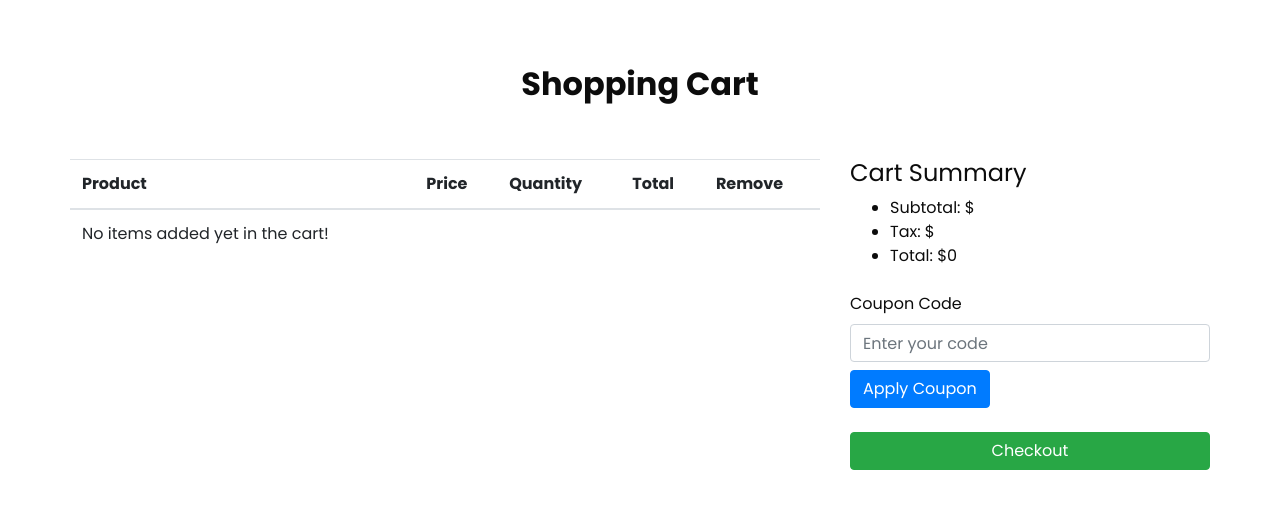
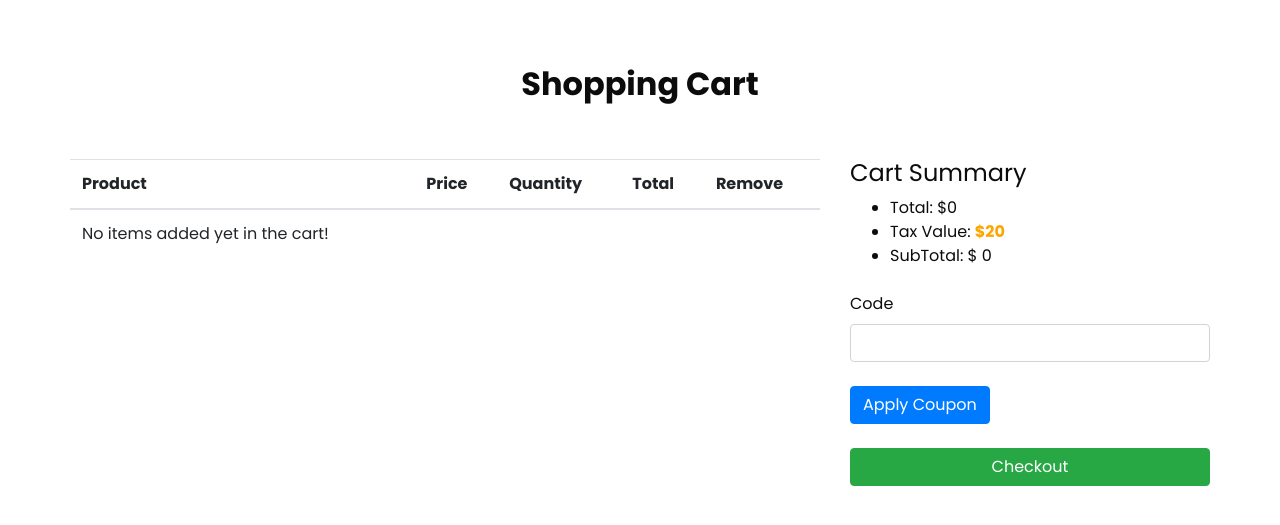
Before and after one commit to MazenShalaby/E-Commerce, a Django app: page /cart/ in a window 1280 px wide. Shown: the part 159-684 px from the top of the page. Run offline with Django 5.2, Linux system fonts and the light colour scheme; tables that the repository leaves empty hold one stand-in row (values such as "Sample post"); some libraries are stand-ins or nearby versions.

Commit message:
feat(cart, coupons): add cart coupon methods, update the cart detail template and add a route for coupon apply view and connect it to the main route

```diff
--- a/cart/cart.py
+++ b/cart/cart.py
@@ -1,8 +1,9 @@
+from django.shortcuts import get_object_or_404
 from decimal import Decimal
 from django.conf import settings
 
 from inventory.models import Product
-
+from coupons.models  import Coupon
 # create your cart here.
 
 
@@ -11,6 +12,10 @@ class Cart:
     def __init__(self, request):
         self.session = request.session
         self.cart = self.session.setdefault(settings.CART_SESSION_ID, {})
+        self.coupon_id = self.session.get('coupon_id')
+        if len(self) == 0:
+            self.session['coupon_id'] = None
+            self.save()
 
     def save(self):
         self.session.modified = True
@@ -58,3 +63,31 @@ class Cart:
 
     def __len__(self):
         return sum(item["quantity"] for item in self.cart.values())
+
+    @property
+    def coupon(self):
+        if self.coupon_id:
+            return get_object_or_404(Coupon, id=self.coupon_id)
+        return None
+
+    def apply_discount(self): # base_price * (1 - percentage / 100)
+        if self.coupon_id:
+            return round(self.get_total_price() * (1 - self.coupon.discount / Decimal(100)), 2)
+        return self.get_total_price()
+
+    def get_discount(self): # value reduced from total price
+        if self.coupon_id:
+            return self.get_total_price() - self.apply_discount()
+        return Decimal(0)
+
+    def get_total_price_after_discount_applied(self): # new total price after discount applied
+        if self.coupon_id:
+            return self.get_discount()
+        return None
+
+    def apply_tax(self, tax_value=20):
+        if self.coupon_id:
+            return self.apply_discount() + tax_value
+        elif not self.coupon_id:
+            return self.get_total_price() + tax_value
+        return None
--- a/cart/views.py
+++ b/cart/views.py
@@ -3,6 +3,7 @@ from django.shortcuts import render, get_object_or_404, redirect
 from .cart import Cart
 from .forms import CartAddForm
 from inventory.models import Product
+from coupons.forms import CouponApplyForm
 
 # Create your views here.
 
@@ -45,5 +46,6 @@ def cart_detail(request):
                 'override': True,
             }
         )
-    context = {'cart': cart}
+    coupon_apply_form = CouponApplyForm(request.POST)
+    context = {'cart': cart, 'coupon_apply_form': coupon_apply_form}
     return render(request, "cart/cart_detail.html", context)
--- /dev/null
+++ b/coupons/urls.py
@@ -0,0 +1,9 @@
+from django.urls import path
+
+from .views import coupon_apply
+# create your urlpatterns here.
+
+
+urlpatterns = [
+    path('apply/', coupon_apply, name='coupon-apply'),
+]
--- a/e_commerce/urls.py
+++ b/e_commerce/urls.py
@@ -27,6 +27,7 @@ urlpatterns = [
     path('inventory/', include('inventory.urls')),
     path('cart/', include('cart.urls')),
     path('orders/', include('orders.urls')),
+    path('coupons/', include('coupons.urls')),
     path("", TemplateView.as_view(template_name='home.html'), name='home')
 ]
 
--- a/templates/cart/cart_detail.html
+++ b/templates/cart/cart_detail.html
@@ -1,5 +1,5 @@
 {% extends 'base.html' %}
-
+{% load crispy_forms_tags %}
 {% block title %}
 Cart
 {% endblock title %}
@@ -69,13 +69,30 @@ Cart
         <div class="cart_summary">
           <h4>Cart Summary</h4>
           <ul>
-            <li>Subtotal: <span>$</span></li>
-            <li>Tax: <span>$</span></li>
+            <!-- <li>Subtotal: <span>$</span></li> -->
             <li>Total: <span>${{cart.get_total_price}}</span></li>
+
+            {% if cart.coupon %}
+            <li>Applied Code: <span style="color: green;"><b>{{cart.coupon.code}}</b></span></li>
+            <li>Discount : <span>(%{{cart.coupon.discount}})</span></li>
+            <li>Discounted Value: <span style="color: red;"><b>-${{cart.get_discount}}</b></span></li>
+            <li>Discount Applied: <span>${{cart.apply_discount}}</span></li>
+            <li>Tax Value: <span style="color: orange;"><b>$20</b></span></li>
+            <li>SubTotal: <span style="color: rgb(50, 50, 209);"><b>${{cart.apply_tax}}</b></span></li>
+            {% else %}
+            <li>Tax Value: <span style="color: orange;"><b>$20</b></span></li>
+            <li>SubTotal: <span>$
+                {% if not cart.get_total_price %}
+                0
+                {% else %}
+                {{cart.apply_tax}}
+                {% endif %}
+              </span></li>
+            {% endif %}
           </ul>
-          <form class="coupon_form mt-4">
-            <label for="coupon_code">Coupon Code</label>
-            <input type="text" id="coupon_code" class="form-control" placeholder="Enter your code">
+          <form class="coupon_form mt-4" action="{% url 'coupon-apply' %}" method="post">
+            {% csrf_token %}
+            {{coupon_apply_form|crispy}}
             <button type="submit" class="btn btn-primary mt-2">Apply Coupon</button>
           </form>
           <a href="{% url 'order-create' %}" class="btn btn-success mt-4 w-100">Checkout</a>
```
